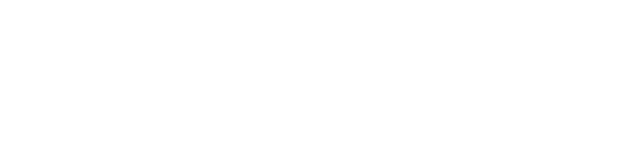
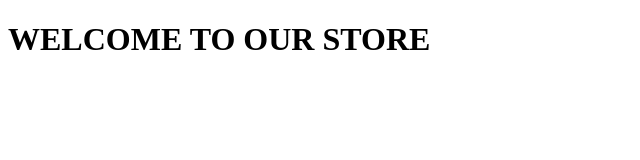
Before and after one commit to davronbekmuysinov-ops/startup-, a plain HTML site: page index.html in a window 1280 px wide. Shown: the whole page, without its empty margins (0-640 px from the left). Drawn offline with Linux system fonts and the light colour scheme.

Commit message:
added header body

```diff
--- a/index.html
+++ b/index.html
@@ -6,6 +6,10 @@
     <title>Document</title>
 </head>
 <body>
+
+    <header>
+        <h1>WELCOME TO OUR STORE</h1>
+    </header>
     <script src="script.js"></script>
 </body>
 </html>
```
